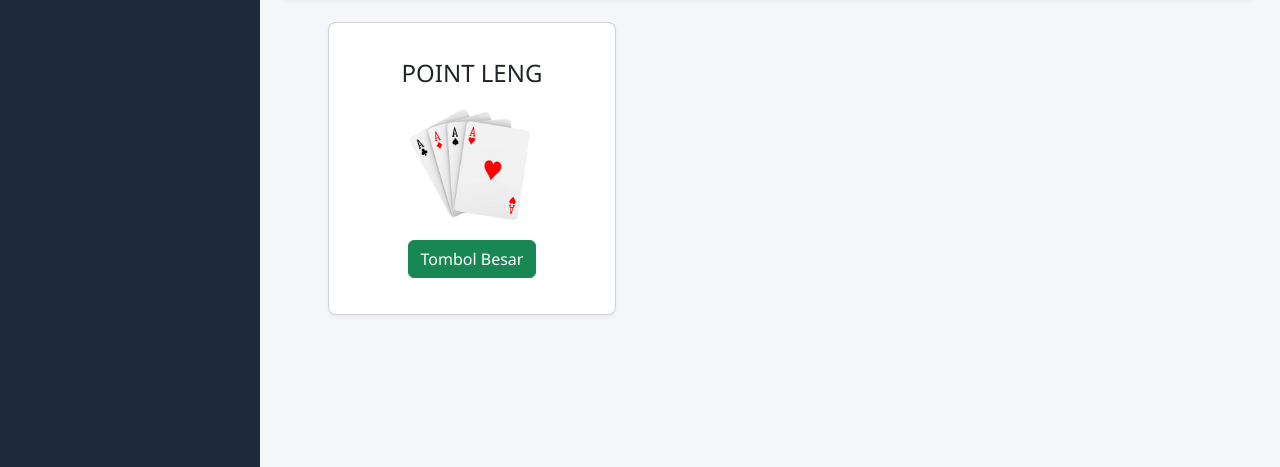
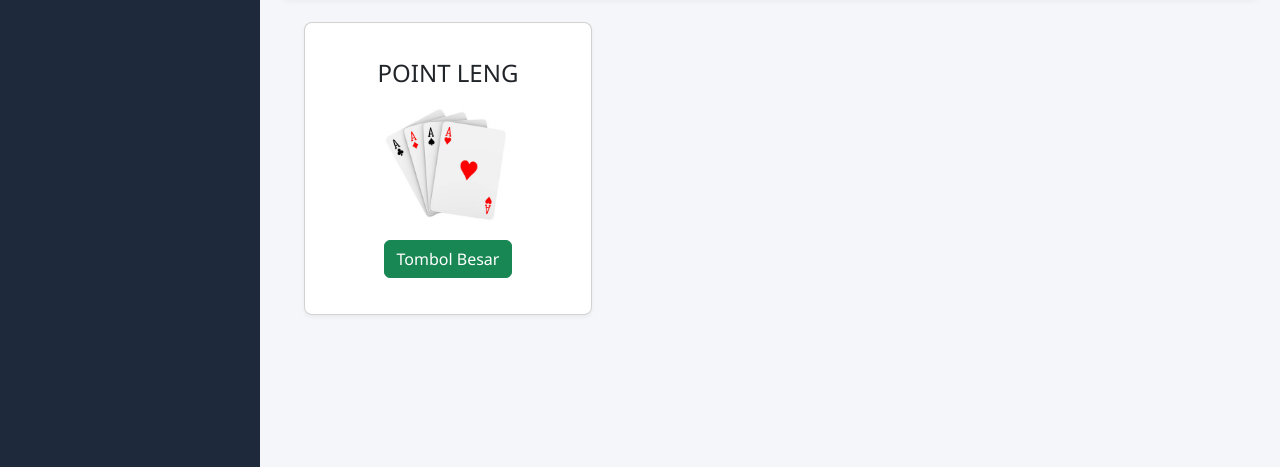
Before and after one commit to project-z2004/test, a plain HTML site: page index.html in a window 1280 px wide. Shown: the part 333-800 px from the top of the page. Drawn offline with nearby package versions, Linux system fonts and the light colour scheme.

Commit message:
Update index.html

```diff
--- a/index.html
+++ b/index.html
@@ -403,7 +403,7 @@
             </div>
 
             <!-- CARDS GRID (BOX BERANDA) -->
-            <div class="card ms-5" style="width: 18rem;"> <!-- Opsional: Menambahkan width standar Bootstrap -->
+            <div class="card ms-4" style="width: 18rem;"> <!-- Opsional: Menambahkan width standar Bootstrap -->
             <div class="card-body text-center"> <!-- text-center otomatis membuat semua teks & button ke tengah -->
             <h4 class="card-title">POINT LENG</h3>
             <!-- Foto di tengah -->
```
